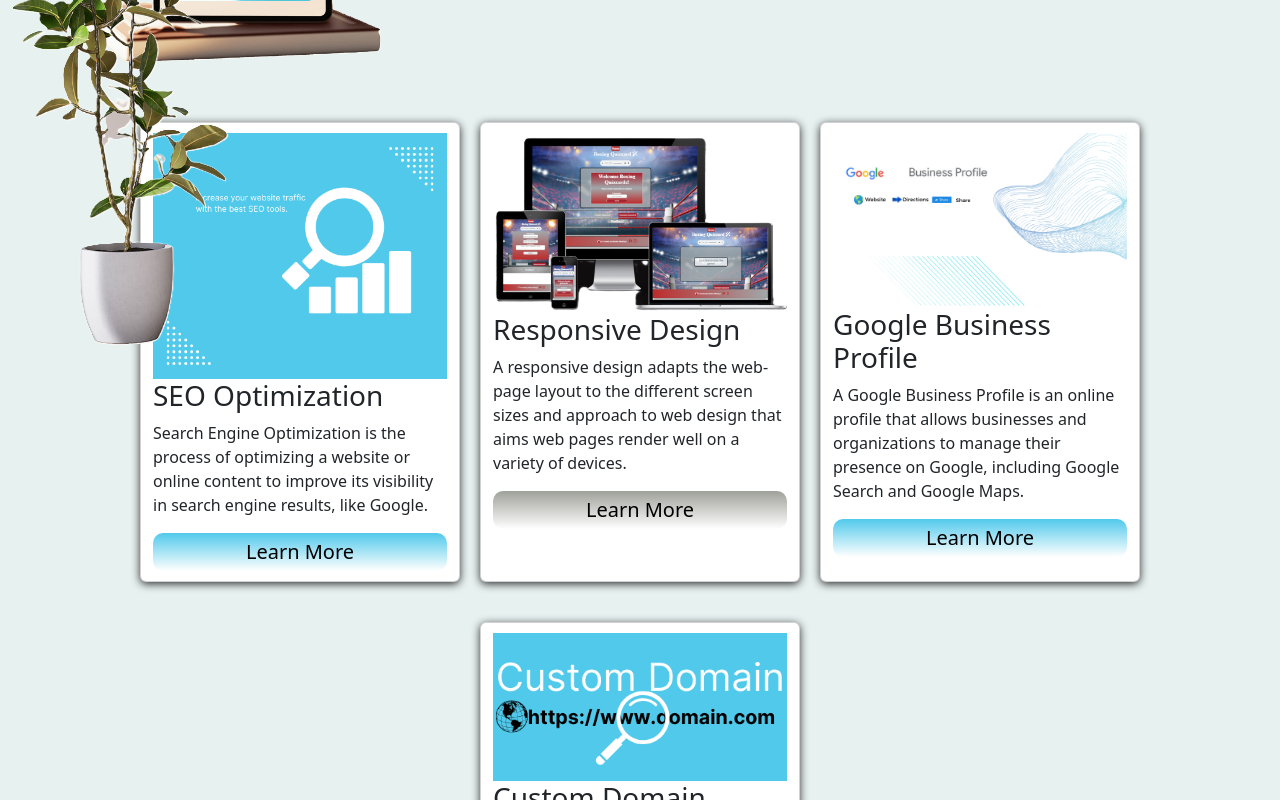
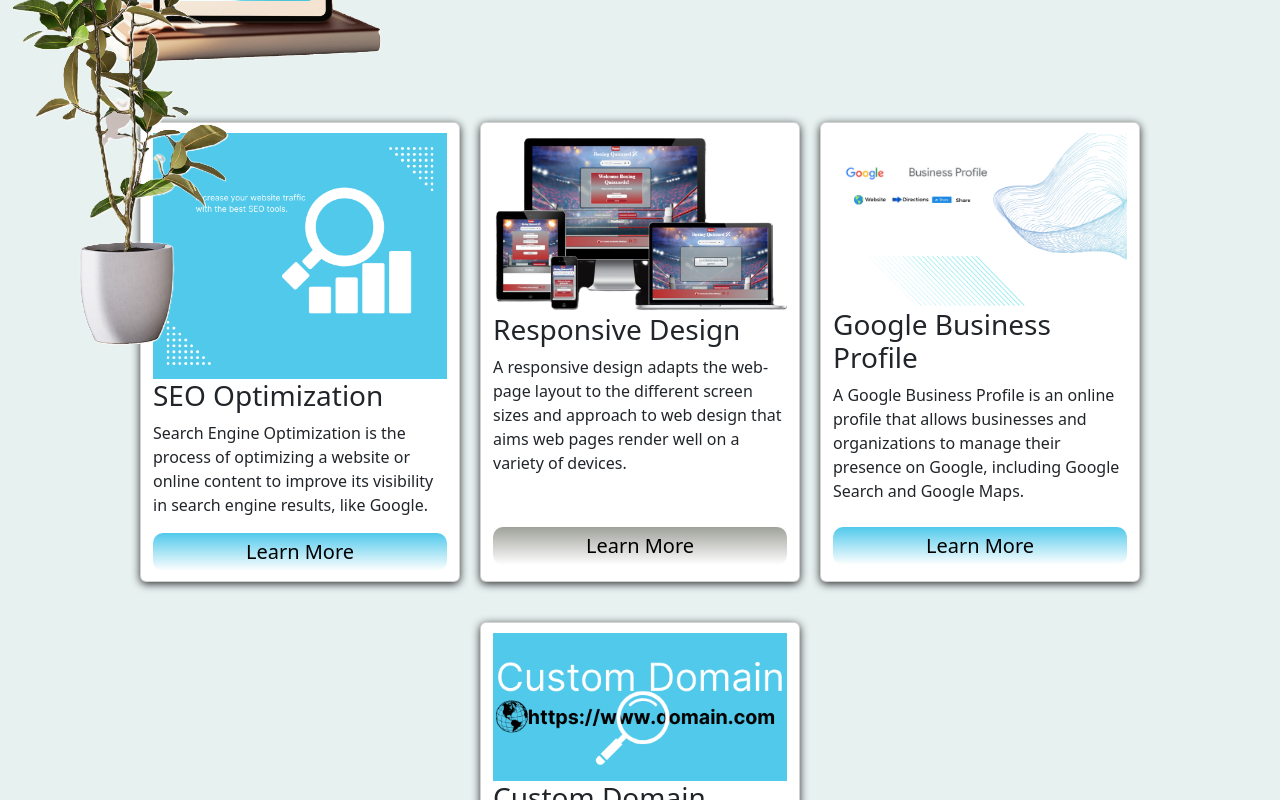
Before and after one commit to Markpm-code/pam-w-solutions, a React (Vite) app in the folder pam-websolutions/: page / in a window 1280 px wide. Shown: the part 1260-2060 px from the top of the page. Built offline with nearby package versions, Linux system fonts and the light colour scheme.

Commit message:
add padding and flex-grow in the card section components

```diff
--- a/pam-websolutions/src/components/CardSection.css
+++ b/pam-websolutions/src/components/CardSection.css
@@ -3,6 +3,7 @@
     height: 460px;
     margin:20px 10px;
     box-shadow: 0  2px 8px rgb(46, 47, 48);
+    padding-bottom: 16px;
 }
 
 .card:hover {
@@ -21,12 +22,17 @@
     font-size: 20px;
 }
 
+.card p {
+    flex-grow: 1;
+}
+
 .card-btn1 {
     background: linear-gradient(#9fa19a, #FFFF);
     border-radius: 10px;
     border: #FFFF;
     padding: 4px;
     font-size: 20px;
+    margin-top: 16px;
 }
 
 
```
